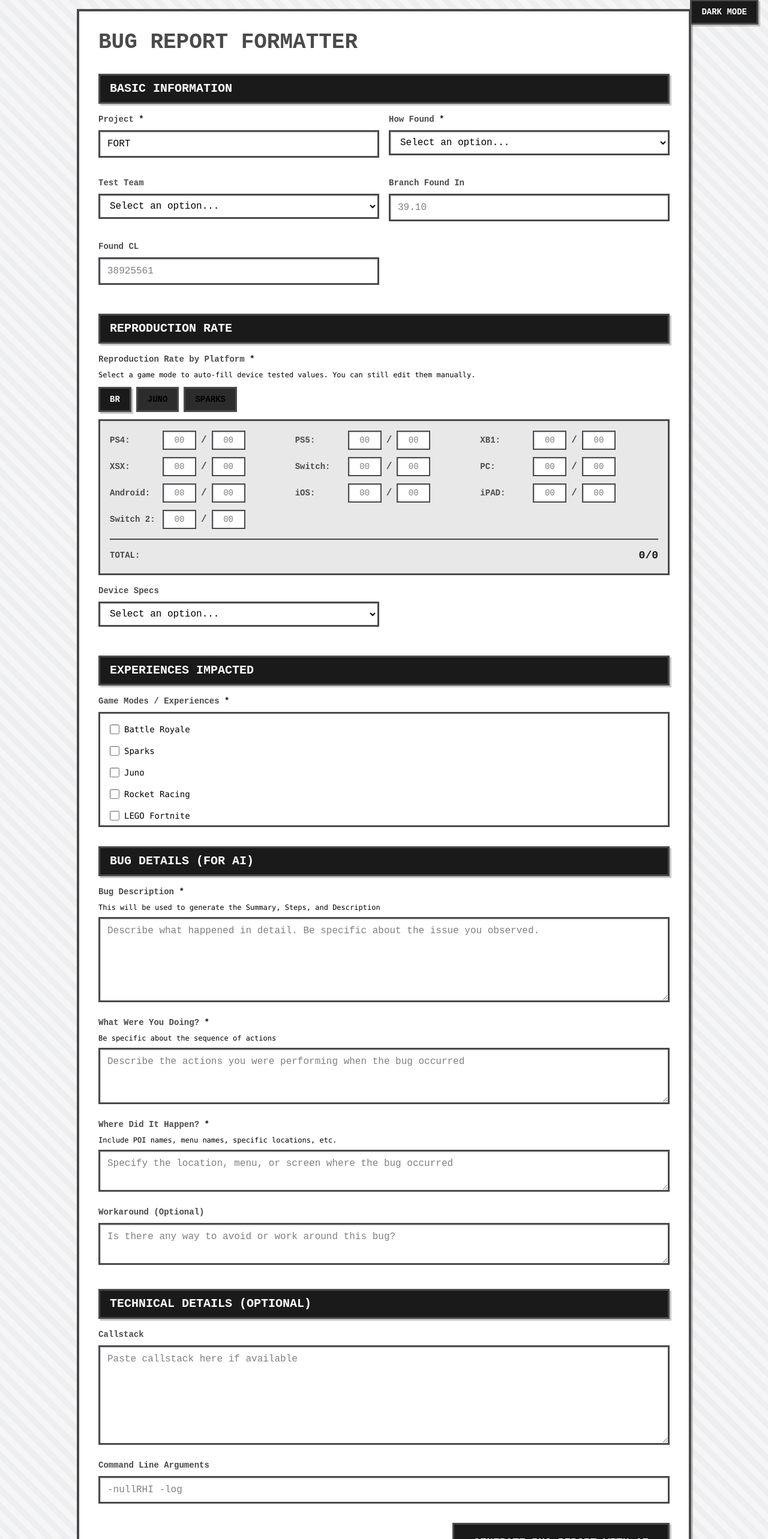
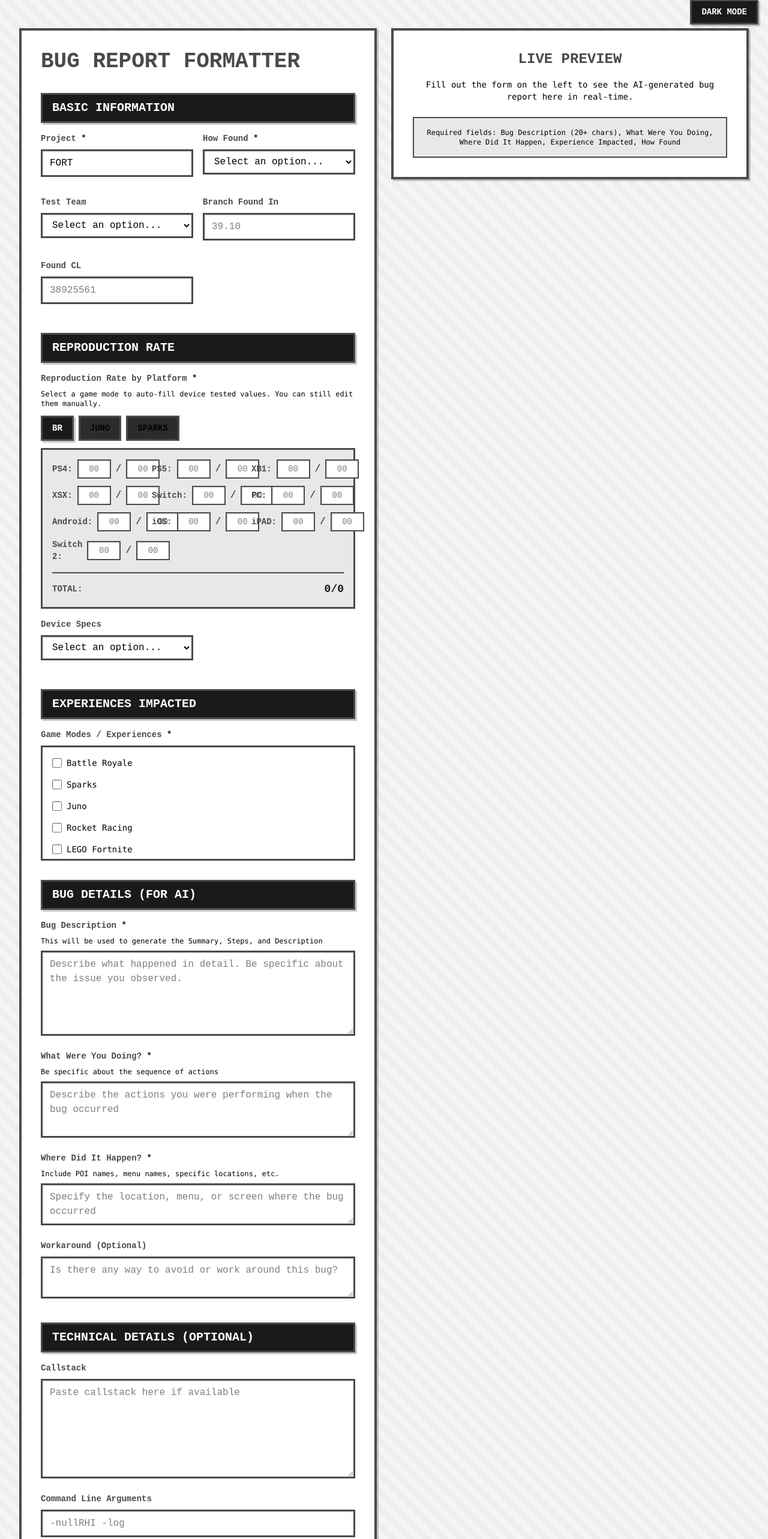
Before and after one commit to Facundo-Villafane/Bugreport, a React (Vite) app: page / in a window 1280 px wide. Shown: the part 17-2583 px from the top of the page at 60% size. Built offline with nearby package versions, Linux system fonts and the light colour scheme.

Commit message:
Refactor BugReportForm to update parent component on form changes and streamline data handling

```diff
--- a/src/App.jsx
+++ b/src/App.jsx
@@ -1,40 +1,55 @@
-import { useState } from 'react';
+import { useState, useEffect } from 'react';
 import BugReportForm from './components/BugReportForm';
 import AIGeneratedOutput from './components/AIGeneratedOutput';
-import LoadingSpinner from './components/LoadingSpinner';
 import ThemeToggle from './components/ThemeToggle';
 import groqService from './services/groqService';
 
 function App() {
-  const [step, setStep] = useState('input'); // 'input' | 'generating' | 'output'
   const [formData, setFormData] = useState({});
   const [generatedFields, setGeneratedFields] = useState({});
-  const [isLoading, setIsLoading] = useState(false);
+  const [isGenerating, setIsGenerating] = useState(false);
   const [error, setError] = useState(null);
 
-  const handleGenerate = async (data) => {
-    setFormData(data);
-    setIsLoading(true);
-    setStep('generating');
+  // Auto-generate when form data changes (debounced)
+  useEffect(() => {
+    // Check if we have minimum required data
+    const hasRequiredData =
+      formData.bugDescription &&
+      formData.bugDescription.length >= 20 &&
+      formData.whatWasDoing &&
+      formData.whereHappened &&
+      formData.experiencesImpacted?.length > 0 &&
+      formData.howFound;
+
+    if (!hasRequiredData) {
+      setGeneratedFields({});
+      return;
+    }
+
+    // Debounce the generation
+    const timeoutId = setTimeout(async () => {
+      setIsGenerating(true);
       setError(null);
 
       try {
-      // Generate all fields using Groq API
-      const results = await groqService.generateAllFields(data);
-
+        const results = await groqService.generateAllFields(formData);
         setGeneratedFields(results);
-      setStep('output');
       } catch (err) {
         console.error('Error generating bug report:', err);
         setError(err.message || 'Failed to generate bug report. Please try again.');
-      setStep('input');
       } finally {
-      setIsLoading(false);
+        setIsGenerating(false);
       }
+    }, 1500); // Wait 1.5s after user stops typing
+
+    return () => clearTimeout(timeoutId);
+  }, [formData]);
+
+  const handleFormChange = (data) => {
+    setFormData(data);
   };
 
   const handleReset = () => {
-    setStep('input');
     setFormData({});
     setGeneratedFields({});
     setError(null);
@@ -44,27 +59,66 @@
     <div className="min-h-screen">
       <ThemeToggle />
 
+      <div className="container mx-auto px-4 py-8">
+        <div className="grid grid-cols-1 lg:grid-cols-2 gap-6">
+          {/* Left Column - Form */}
+          <div className="lg:sticky lg:top-8 lg:self-start">
+            <BugReportForm
+              onChange={handleFormChange}
+              formData={formData}
+            />
+          </div>
+
+          {/* Right Column - Live Preview */}
+          <div>
             {error && (
-        <div className="max-w-4xl mx-auto mb-4 bg-red-50 border border-red-200 rounded-lg p-4">
+              <div className="mb-4 p-4 retro-card" style={{backgroundColor: '#ffebee'}}>
                 <div className="flex items-center">
-            <svg className="w-5 h-5 text-red-600 mr-2" fill="currentColor" viewBox="0 0 20 20">
+                  <svg className="w-5 h-5 mr-2" fill="currentColor" viewBox="0 0 20 20" style={{color: '#c62828'}}>
                     <path fillRule="evenodd" d="M10 18a8 8 0 100-16 8 8 0 000 16zM8.707 7.293a1 1 0 00-1.414 1.414L8.586 10l-1.293 1.293a1 1 0 101.414 1.414L10 11.414l1.293 1.293a1 1 0 001.414-1.414L11.414 10l1.293-1.293a1 1 0 00-1.414-1.414L10 8.586 8.707 7.293z" clipRule="evenodd" />
                   </svg>
                   <div>
-              <h3 className="text-red-800 font-medium">Error</h3>
-              <p className="text-red-700 text-sm">{error}</p>
+                    <h3 className="font-bold" style={{color: '#c62828'}}>Error</h3>
+                    <p className="text-sm" style={{color: '#c62828'}}>{error}</p>
                   </div>
                 </div>
               </div>
             )}
 
-      {step === 'input' && (
-        <BugReportForm onSubmit={handleGenerate} isLoading={isLoading} />
+            {Object.keys(generatedFields).length === 0 && !isGenerating && (
+              <div className="retro-card p-8 text-center">
+                <h2 className="text-2xl font-bold uppercase mb-4" style={{color: 'var(--retro-border)'}}>
+                  LIVE PREVIEW
+                </h2>
+                <p className="font-mono text-sm" style={{color: 'var(--retro-text)'}}>
+                  Fill out the form on the left to see the AI-generated bug report here in real-time.
+                </p>
+                <div className="mt-6 p-4" style={{border: '2px solid var(--retro-border)', backgroundColor: 'var(--retro-accent)'}}>
+                  <p className="text-xs font-mono" style={{color: 'var(--retro-text)'}}>
+                    Required fields: Bug Description (20+ chars), What Were You Doing, Where Did It Happen, Experience Impacted, How Found
+                  </p>
+                </div>
+              </div>
             )}
 
-      {step === 'generating' && <LoadingSpinner />}
+            {isGenerating && (
+              <div className="retro-card p-8">
+                <div className="flex flex-col items-center">
+                  <div className="relative w-16 h-16 mb-4">
+                    <div className="absolute top-0 left-0 w-full h-full border-4 rounded-full" style={{borderColor: 'var(--retro-accent)'}}></div>
+                    <div className="absolute top-0 left-0 w-full h-full border-4 rounded-full border-t-transparent animate-spin" style={{borderColor: 'var(--retro-primary)'}}></div>
+                  </div>
+                  <h3 className="text-xl font-bold uppercase" style={{color: 'var(--retro-border)'}}>
+                    GENERATING...
+                  </h3>
+                  <p className="text-sm font-mono mt-2" style={{color: 'var(--retro-text)'}}>
+                    AI is analyzing your input
+                  </p>
+                </div>
+              </div>
+            )}
 
-      {step === 'output' && (
+            {Object.keys(generatedFields).length > 0 && !isGenerating && (
               <AIGeneratedOutput
                 data={generatedFields}
                 formData={formData}
@@ -72,6 +126,9 @@
               />
             )}
           </div>
+        </div>
+      </div>
+    </div>
   );
 }
 
--- a/src/components/BugReportForm.jsx
+++ b/src/components/BugReportForm.jsx
@@ -12,7 +12,7 @@
   DEVICE_SPECS_PRESETS
 } from '../constants/jiraFields';
 
-const BugReportForm = ({ onSubmit, isLoading }) => {
+const BugReportForm = ({ onChange }) => {
   const [formData, setFormData] = useState({
     // Manual fields
     project: 'FORT',
@@ -51,12 +51,45 @@
 
   const [errors, setErrors] = useState({});
 
+  const updateParent = (data) => {
+    // Calculate platforms where bug occurs (where occurred > 0)
+    const platformsWithBug = Object.entries(data.reproRates || {})
+      .filter(([_, rate]) => parseInt(rate.occurred) > 0)
+      .map(([platform]) => platform);
+
+    // Calculate platforms tested (where total > 0)
+    const platformsTested = Object.entries(data.reproRates || {})
+      .filter(([_, rate]) => parseInt(rate.total) > 0)
+      .map(([platform]) => platform);
+
+    // Calculate total repro count
+    const totalOccurred = Object.values(data.reproRates || {})
+      .reduce((sum, rate) => sum + (parseInt(rate.occurred) || 0), 0);
+    const totalAttempts = Object.values(data.reproRates || {})
+      .reduce((sum, rate) => sum + (parseInt(rate.total) || 0), 0);
+
+    // Merge device specs if custom is selected
+    const finalFormData = {
+      ...data,
+      platforms: platformsWithBug,
+      platformsTested: platformsTested,
+      reproductionCount: `${totalOccurred}/${totalAttempts}`,
+      deviceSpecs: data.deviceSpecs === 'Custom'
+        ? data.customDeviceSpecs
+        : DEVICE_SPECS_PRESETS[data.deviceSpecs] || data.deviceSpecs
+    };
+
+    onChange(finalFormData);
+  };
+
   const handleChange = (e) => {
     const { name, value } = e.target;
-    setFormData(prev => ({
-      ...prev,
+    const newFormData = {
+      ...formData,
       [name]: value
-    }));
+    };
+    setFormData(newFormData);
+    updateParent(newFormData);
 
     // Clear error when user starts typing
     if (errors[name]) {
@@ -67,114 +100,8 @@
     }
   };
 
-  const validateForm = () => {
-    const newErrors = {};
-
-    // Required fields validation
-    if (!formData.bugDescription || formData.bugDescription.length < 20) {
-      newErrors.bugDescription = 'Please describe the bug in detail (minimum 20 characters)';
-    }
-
-    if (!formData.whatWasDoing) {
-      newErrors.whatWasDoing = 'Please describe what you were doing when the bug occurred';
-    }
-
-    if (!formData.whereHappened) {
-      newErrors.whereHappened = 'Please specify where the bug occurred';
-    }
-
-    // Check if at least one platform has repro data
-    const hasReproData = Object.values(formData.reproRates).some(
-      rate => rate.occurred || rate.total
-    );
-
-    if (!hasReproData) {
-      newErrors.reproRates = 'Please enter reproduction rate for at least one platform';
-    }
-
-    if (!formData.experiencesImpacted || formData.experiencesImpacted.length === 0) {
-      newErrors.experiencesImpacted = 'Please select at least one experience impacted';
-    }
-
-    if (!formData.howFound) {
-      newErrors.howFound = 'Please select how the bug was found';
-    }
-
-    setErrors(newErrors);
-    return Object.keys(newErrors).length === 0;
-  };
-
-  const fillTestData = () => {
-    setFormData({
-      project: 'FORT',
-      howFound: 'Playtesting',
-      experiencesImpacted: ['Battle Royale'],
-      branchFoundIn: '39.10',
-      foundCL: '38925561',
-      commandLine: '',
-      testTeam: 'EPAM',
-      affectsVersions: '',
-      deviceSpecs: 'PS5',
-      customDeviceSpecs: '',
-
-      reproRates: {
-        'PS4': { occurred: '', total: '' },
-        'PS5': { occurred: '3', total: '5' },
-        'XB1': { occurred: '', total: '' },
-        'XSX': { occurred: '2', total: '5' },
-        'Switch': { occurred: '', total: '' },
-        'PC': { occurred: '', total: '3' },
-        'Android': { occurred: '', total: '' },
-        'iOS': { occurred: '', total: '' },
-        'iPAD': { occurred: '', total: '' },
-        'Switch 2': { occurred: '', total: '' }
-      },
-
-      bugDescription: 'Game crashes to desktop when opening inventory while riding a vehicle at high speed',
-      whatWasDoing: 'Playing Battle Royale, riding a car and trying to swap weapons in inventory',
-      whereHappened: 'Near Mega City POI, on the main road while driving',
-      workaround: 'Exit the vehicle before opening inventory',
-      callstack: ''
-    });
-  };
-
-  const handleSubmit = (e) => {
-    e.preventDefault();
-
-    if (validateForm()) {
-      // Calculate platforms where bug occurs (where occurred > 0)
-      const platformsWithBug = Object.entries(formData.reproRates)
-        .filter(([_, rate]) => parseInt(rate.occurred) > 0)
-        .map(([platform]) => platform);
-
-      // Calculate platforms tested (where total > 0)
-      const platformsTested = Object.entries(formData.reproRates)
-        .filter(([_, rate]) => parseInt(rate.total) > 0)
-        .map(([platform]) => platform);
-
-      // Calculate total repro count
-      const totalOccurred = Object.values(formData.reproRates)
-        .reduce((sum, rate) => sum + (parseInt(rate.occurred) || 0), 0);
-      const totalAttempts = Object.values(formData.reproRates)
-        .reduce((sum, rate) => sum + (parseInt(rate.total) || 0), 0);
-
-      // Merge device specs if custom is selected
-      const finalFormData = {
-        ...formData,
-        platforms: platformsWithBug,
-        platformsTested: platformsTested,
-        reproductionCount: `${totalOccurred}/${totalAttempts}`,
-        deviceSpecs: formData.deviceSpecs === 'Custom'
-          ? formData.customDeviceSpecs
-          : DEVICE_SPECS_PRESETS[formData.deviceSpecs] || formData.deviceSpecs
-      };
-
-      onSubmit(finalFormData);
-    }
-  };
-
   return (
-    <form onSubmit={handleSubmit} className="max-w-5xl mx-auto retro-card p-8">
+    <div className="retro-card p-8">
       <div className="mb-8">
         <h1 className="text-4xl font-bold" style={{color: 'var(--retro-border)'}}>
           BUG REPORT FORMATTER
@@ -350,21 +277,7 @@
         />
       </div>
 
-      {/* Submit Button */}
-      <div className="flex justify-end mt-8">
-        <button
-          type="submit"
-          disabled={isLoading}
-          className="px-8 py-4 text-lg font-bold uppercase"
-          style={{
-            backgroundColor: isLoading ? 'var(--retro-accent)' : 'var(--retro-primary)',
-            color: 'var(--retro-header-text)'
-          }}
-        >
-          {isLoading ? 'GENERATING...' : 'GENERATE BUG REPORT WITH AI'}
-        </button>
-      </div>
-    </form>
+    </div>
   );
 };
 
```
Lines whose indentation alone changed are shown as unchanged.
